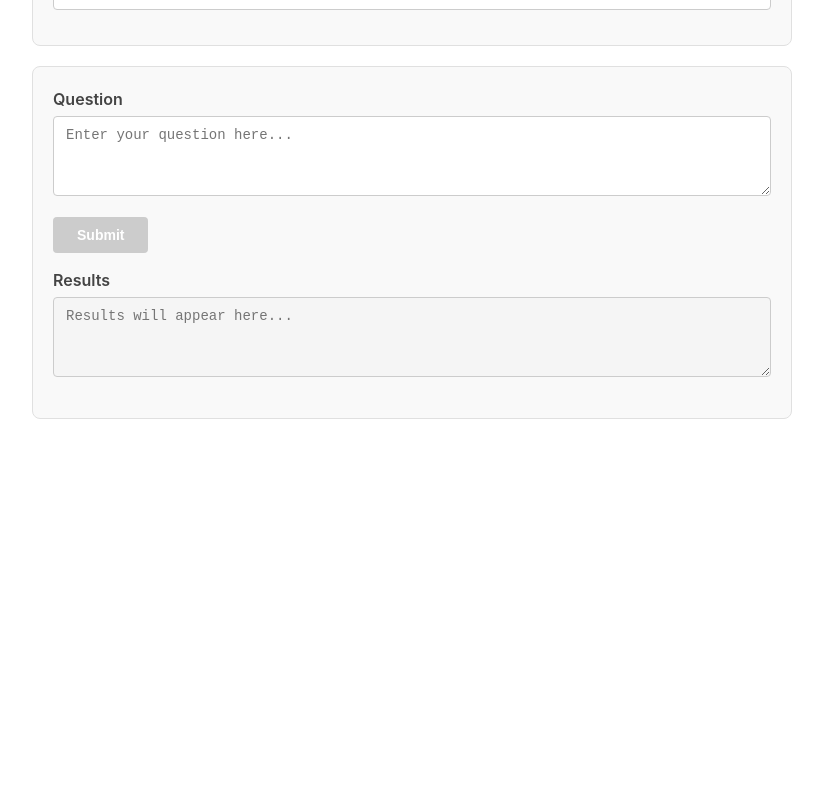
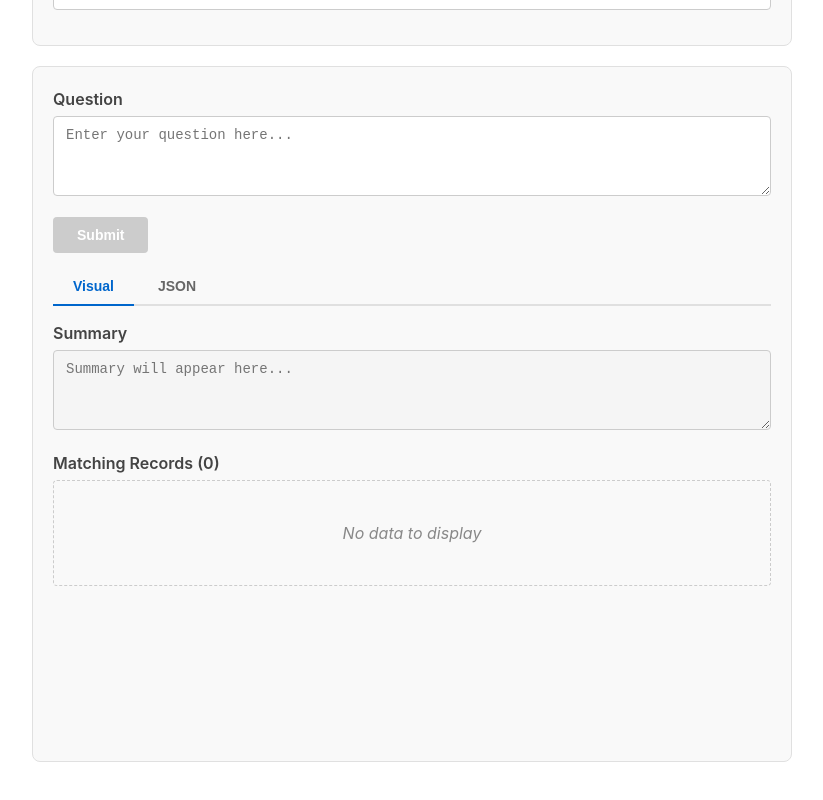
Before and after one commit to jeffholst/report-helper-demo, a React (Vite) app: page / in a window 1280 px wide. Shown: the part 1079-1879 px from the top of the page, without its empty margins (228-1051 px from the left). Before the commit the page ends 1558 px from the top, so only its background shows below. Built offline with nearby package versions, Linux system fonts and the light colour scheme.

Commit message:
feat: visual results

```diff
--- a/src/App.css
+++ b/src/App.css
@@ -101,6 +101,15 @@ h1 {
   /* Approximately 3 lines */
 }
 
+.multiline-10 {
+  min-height: 220px;
+  /* Approximately 10 lines */
+}
+
+.results-tab-content {
+  min-height: 300px;
+}
+
 .submit-button {
   background-color: #0066cc;
   color: white;
@@ -123,8 +132,9 @@ h1 {
   cursor: not-allowed;
 }
 
-/* Read-only results field styling */
-#results {
+/* Read-only field styling */
+#results,
+#summary {
   background-color: #f5f5f5;
 }
 
--- a/src/App.jsx
+++ b/src/App.jsx
@@ -777,7 +777,19 @@ function App() {
   // Bottom section state
   const [question, setQuestion] = useState('')
   const [results, setResults] = useState('')
+  const [parsedResults, setParsedResults] = useState({ summary: '', matchingIdentifiers: [] })
   const [isSubmitting2, setIsSubmitting2] = useState(false)
+  const [resultsTab, setResultsTab] = useState('visual')
+
+  // Get matching rows from parsedData based on matchingIdentifiers
+  const matchingRows = useMemo(() => {
+    if (!parsedResults.matchingIdentifiers || parsedResults.matchingIdentifiers.length === 0) {
+      return []
+    }
+    return parsedData.filter(row =>
+      parsedResults.matchingIdentifiers.includes(row[idField])
+    )
+  }, [parsedData, parsedResults.matchingIdentifiers, idField])
 
   // Button2 is enabled when reportKey and question have values
   const isButton2Enabled = reportKey.trim() !== '' && question.trim() !== ''
@@ -856,10 +868,21 @@ function App() {
 
       const result = await response.json()
 
-      // Display results in MultiLineTextField3
+      // Store raw JSON results
       setResults(typeof result === 'string' ? result : JSON.stringify(result, null, 2))
+
+      // Parse structured results for visual display
+      if (result && typeof result === 'object') {
+        setParsedResults({
+          summary: result.summary || '',
+          matchingIdentifiers: result.matchingIdentifiers || []
+        })
+      } else {
+        setParsedResults({ summary: '', matchingIdentifiers: [] })
+      }
     } catch (error) {
       setResults(`Error: ${error.message}`)
+      setParsedResults({ summary: '', matchingIdentifiers: [] })
     } finally {
       setIsSubmitting2(false)
     }
@@ -1020,15 +1043,56 @@ function App() {
           {isSubmitting2 ? 'Submitting...' : 'Submit'}
         </button>
 
+        {/* Results Tab Navigation */}
+        <div className="tab-navigation">
+          <button
+            className={`tab-button ${resultsTab === 'visual' ? 'active' : ''}`}
+            onClick={() => setResultsTab('visual')}
+          >
+            Visual
+          </button>
+          <button
+            className={`tab-button ${resultsTab === 'json' ? 'active' : ''}`}
+            onClick={() => setResultsTab('json')}
+          >
+            JSON
+          </button>
+        </div>
+
+        {/* Results Tab Content */}
+        <div className="tab-content results-tab-content">
+          {resultsTab === 'json' && (
             <div className="field-group">
-          <label htmlFor="results">Results</label>
+              <label htmlFor="results">Raw JSON</label>
               <textarea
                 id="results"
                 value={results}
                 readOnly
-            className="multiline-field multiline-3"
+                className="multiline-field multiline-10"
                 placeholder="Results will appear here..."
               />
+            </div>
+          )}
+
+          {resultsTab === 'visual' && (
+            <>
+              <div className="field-group">
+                <label htmlFor="summary">Summary</label>
+                <textarea
+                  id="summary"
+                  value={parsedResults.summary}
+                  readOnly
+                  className="multiline-field multiline-3"
+                  placeholder="Summary will appear here..."
+                />
+              </div>
+
+              <div className="field-group">
+                <label>Matching Records ({matchingRows.length})</label>
+                <DataGrid data={matchingRows} maxColumns={null} />
+              </div>
+            </>
+          )}
         </div>
       </div>
     </div>
--- a/src/index.css
+++ b/src/index.css
@@ -56,7 +56,8 @@ body {
     box-shadow: 0 0 0 2px rgba(77, 166, 255, 0.2);
   }
 
-  #results {
+  #results,
+  #summary {
     background-color: #1e1e1e;
   }
 
```
Lines whose indentation alone changed are shown as unchanged.
